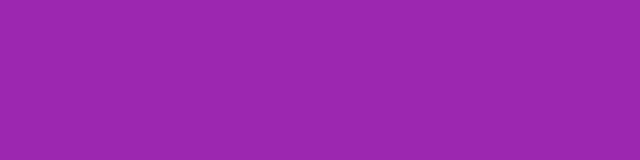
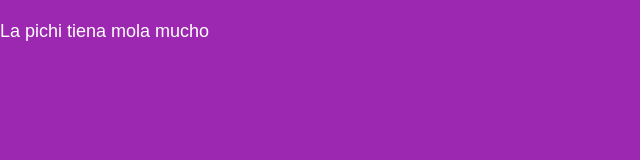
Before and after one commit to Joselu91/pixi_store, a plain HTML site: page index.html in a window 1280 px wide. Shown: the whole page, without its empty margins (0-640 px from the left). Drawn offline with Linux system fonts and the light colour scheme.

Commit message:
añadido eslogan tienda

```diff
--- a/index.html
+++ b/index.html
@@ -11,6 +11,8 @@
 </head>
 <body>
 
+    <p>La pichi tiena mola mucho</p>
+
 
 </body>
 </html>
```
